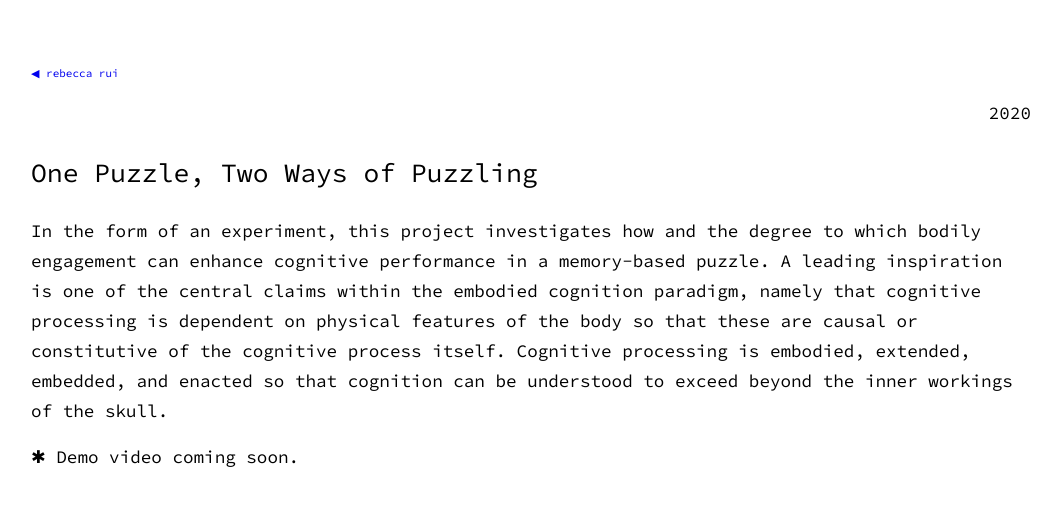
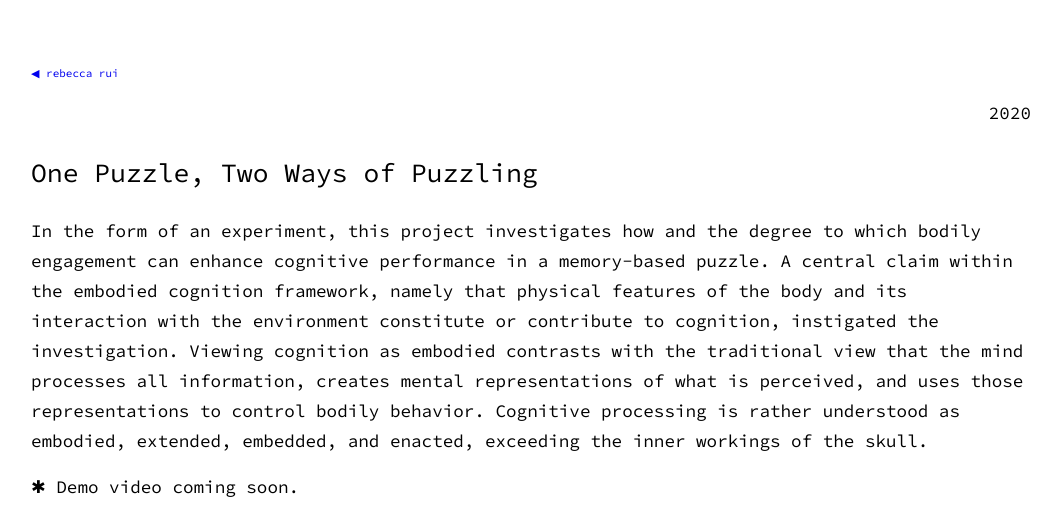
Before and after one commit to iurrrui/iurrrui.github.io, a Jekyll site: the page built from _posts/2020-07-11-one-puzzle-two-ways-of-puzzling.md, in a window 1280 px wide, cut to the strip 0-513 px from the top of the page. Shown: the whole strip, without its empty margins (109-1170 px from the left). Built offline with Jekyll 4.4.1, drawn with Linux system fonts in a browser that asks for light colours.

Commit message:
Edited description

```diff
--- a/_posts/2020-07-11-one-puzzle-two-ways-of-puzzling.md
+++ b/_posts/2020-07-11-one-puzzle-two-ways-of-puzzling.md
@@ -4,7 +4,7 @@ title: One Puzzle, Two Ways of Puzzling
 category: project
 ---
 
-In the form of an experiment, this project investigates how and the degree to which bodily engagement can enhance cognitive performance in a memory-based puzzle. A leading inspiration is one of the central claims within the embodied cognition paradigm, namely that cognitive processing is dependent on physical features of the body so that these are causal or constitutive of the cognitive process itself. Cognitive processing is embodied, extended, embedded, and enacted so that cognition can be understood to exceed beyond the inner workings of the skull.
+In the form of an experiment, this project investigates how and the degree to which bodily engagement can enhance cognitive performance in a memory-based puzzle. A central claim within the embodied cognition framework, namely that physical features of the body and its interaction with the environment constitute or contribute to cognition, instigated the investigation. Viewing cognition as embodied contrasts with the traditional view that the mind processes all information, creates mental representations of what is perceived, and uses those representations to control bodily behavior. Cognitive processing is rather understood as embodied, extended, embedded, and enacted, exceeding the inner workings of the skull.
 
 &#10033; Demo video coming soon.
 
```
Also changed, not shown: 2 other files.
